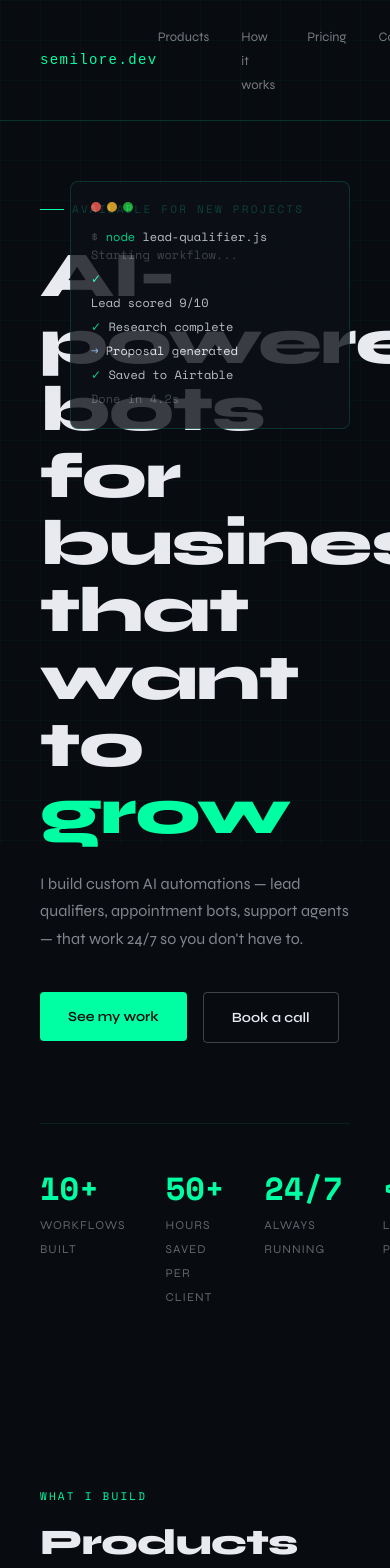
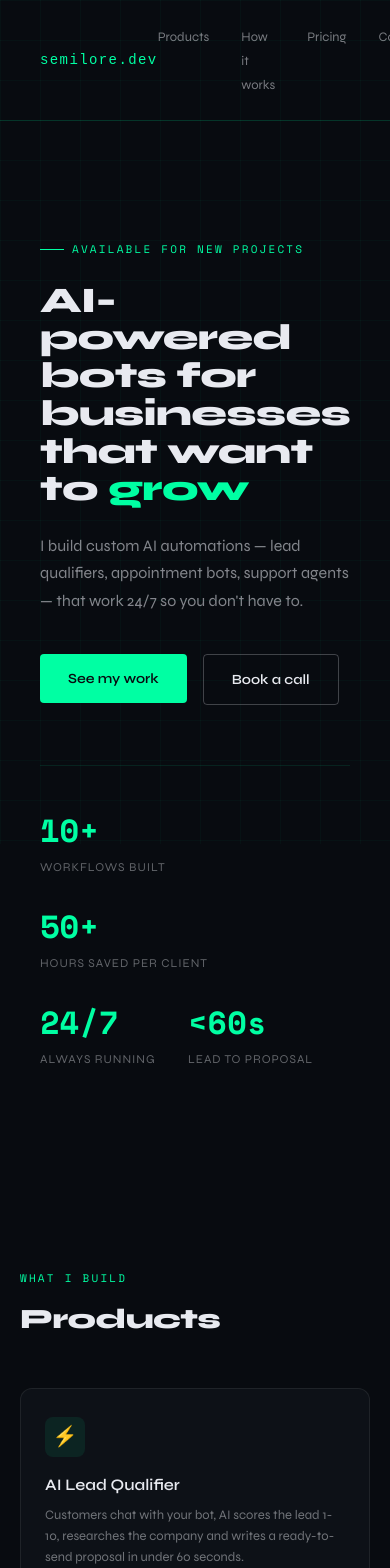
Before and after one commit to semi1390/portfolio, a Next.js app: page / in a window 390 px wide. Shown: the top 1568 px of the page. Built offline with nearby package versions, Linux system fonts and the light colour scheme.

Commit message:
mobile responsive hero

```diff
--- a/app/globals.css
+++ b/app/globals.css
@@ -56,3 +56,40 @@ body {
 .fade-up {
   animation: fadeUp 0.6s ease both;
 }
+@media (max-width: 768px) {
+  nav {
+    padding: 16px 20px;
+  }
+
+  nav ul {
+    display: none;
+  }
+
+  section {
+    padding: 60px 20px !important;
+  }
+
+  h1 {
+    font-size: 36px !important;
+  }
+
+  h2 {
+    font-size: 28px !important;
+  }
+
+  .hero-terminal {
+    display: none;
+  }
+
+  .stats-row {
+    flex-wrap: wrap;
+    gap: 24px !important;
+  }
+
+  footer {
+    flex-direction: column;
+    gap: 16px;
+    text-align: center;
+    padding: 24px 20px !important;
+  }
+}
--- a/components/Hero.jsx
+++ b/components/Hero.jsx
@@ -2,9 +2,19 @@ export default function Hero() {
   return (
     <section style={{
       position: 'relative',
-      padding: '80px 40px 100px',
-      overflow: 'hidden',
+      padding: '60px 20px 80px',
     }}>
+      <style>{`
+        @media (min-width: 768px) {
+          .hero-inner { padding: 80px 40px 100px !important; }
+          .hero-h1 { font-size: 64px !important; }
+          .hero-terminal { display: block !important; }
+          .hero-content { max-width: 55% !important; }
+          .stats-row { flex-wrap: nowrap !important; }
+        }
+      `}</style>
+
+      <div className="hero-inner" style={{ padding: '60px 20px 80px' }}>
         <div style={{
           fontFamily: 'Space Mono, monospace',
           fontSize: 11,
@@ -20,11 +30,12 @@ export default function Hero() {
           available for new projects
         </div>
 
-      <h1 style={{
-        fontSize: 64,
+        <div style={{ position: 'relative' }}>
+          <div className="hero-content" style={{ maxWidth: '100%' }}>
+            <h1 className="hero-h1" style={{
+              fontSize: 36,
               fontWeight: 800,
               lineHeight: 1.05,
-        maxWidth: 600,
               marginBottom: 24,
               letterSpacing: '-0.02em',
             }}>
@@ -54,9 +65,7 @@ export default function Hero() {
                   fontWeight: 600,
                   cursor: 'pointer',
                   borderRadius: 4,
-          }}>
-            See my work
-          </button>
+                }}>See my work</button>
               </a>
               <a href="#contact">
                 <button style={{
@@ -69,16 +78,16 @@ export default function Hero() {
                   fontWeight: 600,
                   cursor: 'pointer',
                   borderRadius: 4,
-          }}>
-            Book a call
-          </button>
+                }}>Book a call</button>
               </a>
             </div>
+          </div>
 
-      <div style={{
+          <div className="hero-terminal" style={{
+            display: 'none',
             position: 'absolute',
-        right: 40,
-        top: 60,
+            right: 0,
+            top: 0,
             width: 280,
             opacity: 0.8,
           }}>
@@ -95,24 +104,13 @@ export default function Hero() {
                 <div style={{ width: 10, height: 10, borderRadius: '50%', background: '#ffbd2e' }}></div>
                 <div style={{ width: 10, height: 10, borderRadius: '50%', background: '#28ca41' }}></div>
               </div>
-          {[
-            { c: 'rgba(232,234,240,0.3)', t: '$ ' },
-            { c: '#00ffa3', t: 'node ' },
-            { c: '#e8eaf0', t: 'lead-qualifier.js' },
-          ].map((s, i) => (
-            <span key={i} style={{ color: s.c }}>{s.t}</span>
-          ))}
-          <br />
-          {[
-            ['rgba(232,234,240,0.3)', 'Starting workflow...'],
-            ['#00ffa3', '✓ '],
-            ['#e8eaf0', 'Lead scored 9/10'],
-          ].map((line, i) => (
-            <div key={i} style={{ marginBottom: 6 }}>
-              <span style={{ color: line[0] }}>{line[1]}</span>
-              {line[2] && <span style={{ color: line[2] }}>{line[2]}</span>}
+              <div style={{ marginBottom: 6 }}>
+                <span style={{ color: 'rgba(232,234,240,0.3)' }}>$ </span>
+                <span style={{ color: '#00ffa3' }}>node </span>
+                <span style={{ color: '#e8eaf0' }}>lead-qualifier.js</span>
               </div>
-          ))}
+              <div style={{ marginBottom: 6, color: 'rgba(232,234,240,0.3)' }}>Starting workflow...</div>
+              <div style={{ marginBottom: 6 }}><span style={{ color: '#00ffa3' }}>✓ </span><span style={{ color: '#e8eaf0' }}>Lead scored 9/10</span></div>
               <div style={{ marginBottom: 6 }}><span style={{ color: '#00ffa3' }}>✓ </span><span style={{ color: '#e8eaf0' }}>Research complete</span></div>
               <div style={{ marginBottom: 6 }}><span style={{ color: '#79b8ff' }}>→ </span><span style={{ color: '#e8eaf0' }}>Proposal generated</span></div>
               <div style={{ marginBottom: 6 }}><span style={{ color: '#00ffa3' }}>✓ </span><span style={{ color: '#e8eaf0' }}>Saved to Airtable</span></div>
@@ -126,13 +124,15 @@ export default function Hero() {
               }}></span></div>
             </div>
           </div>
+        </div>
 
-      <div style={{
+        <div className="stats-row" style={{
           display: 'flex',
-        gap: 40,
-        marginTop: 80,
+          gap: 24,
+          marginTop: 60,
           paddingTop: 40,
           borderTop: '0.5px solid rgba(0,255,163,0.1)',
+          flexWrap: 'wrap',
         }}>
           {[
             { num: '10+', label: 'Workflows built' },
@@ -140,7 +140,7 @@ export default function Hero() {
             { num: '24/7', label: 'Always running' },
             { num: '<60s', label: 'Lead to proposal' },
           ].map(stat => (
-          <div key={stat.label}>
+            <div key={stat.label} style={{ minWidth: '40%' }}>
               <span style={{
                 display: 'block',
                 fontSize: 32,
@@ -157,6 +157,7 @@ export default function Hero() {
             </div>
           ))}
         </div>
+      </div>
     </section>
   );
 }
```
Lines whose indentation alone changed are shown as unchanged.
